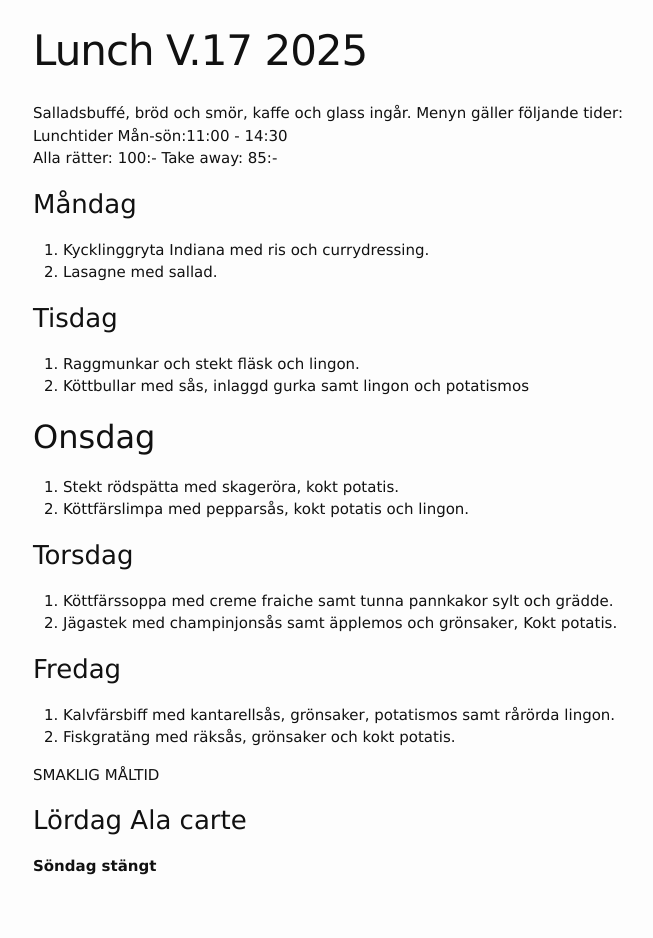
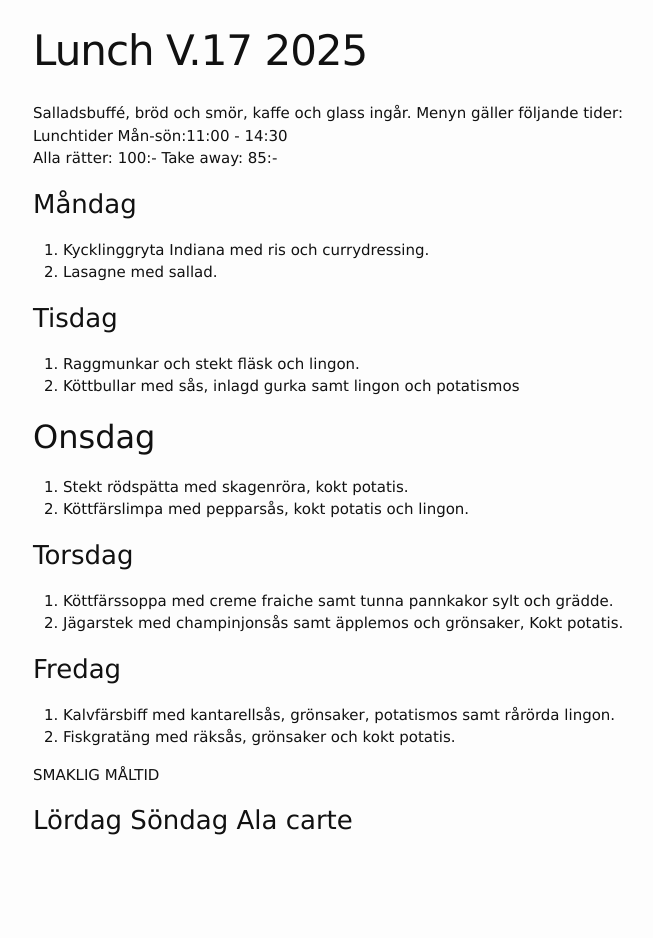
Before and after one commit to FarInn62/farinn62.github.io, a Jekyll site: the page built from lunch.md, in a window 1280 px wide. Shown: the whole page, without its empty margins (237-890 px from the left). Built offline with Jekyll 4.4.1, drawn with Linux system fonts in a browser that asks for light colours; after the commit the page ends 900 px from its top, so only the background shows below that.

Commit message:
Update lunch.md

```diff
--- a/lunch.md
+++ b/lunch.md
@@ -17,17 +17,17 @@ Alla rätter: 100:- Take away: 85:-
 ### Tisdag
 
 1. Raggmunkar och stekt fläsk och lingon.
-2. Köttbullar med sås, inlaggd gurka samt lingon och potatismos
+2. Köttbullar med sås, inlagd gurka samt lingon och potatismos
 
 ## Onsdag
 
-1. Stekt rödspätta med skageröra, kokt potatis.
+1. Stekt rödspätta med skagenröra, kokt potatis.
 2. Köttfärslimpa med pepparsås, kokt potatis och lingon.
 
 ### Torsdag
 
 1. Köttfärssoppa med creme fraiche samt tunna pannkakor sylt och grädde.
-2. Jägastek med champinjonsås samt äpplemos och grönsaker, Kokt potatis.
+2. Jägarstek med champinjonsås samt äpplemos och grönsaker, Kokt potatis.
 
 ### Fredag
 
@@ -36,7 +36,4 @@ Alla rätter: 100:- Take away: 85:-
 
 SMAKLIG MÅLTID
 
-### Lördag Ala carte
-
-
-__Söndag stängt__
+### Lördag Söndag Ala carte
```
